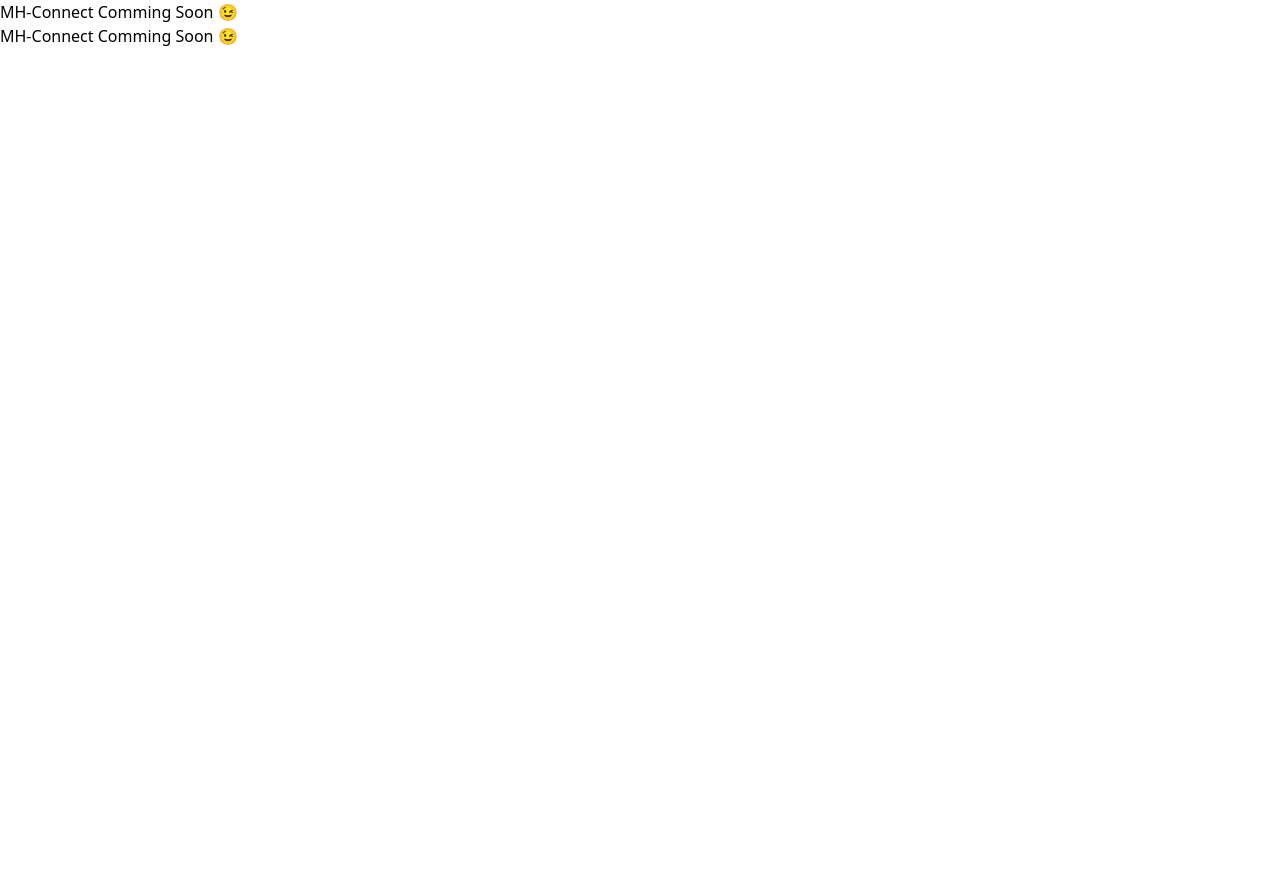
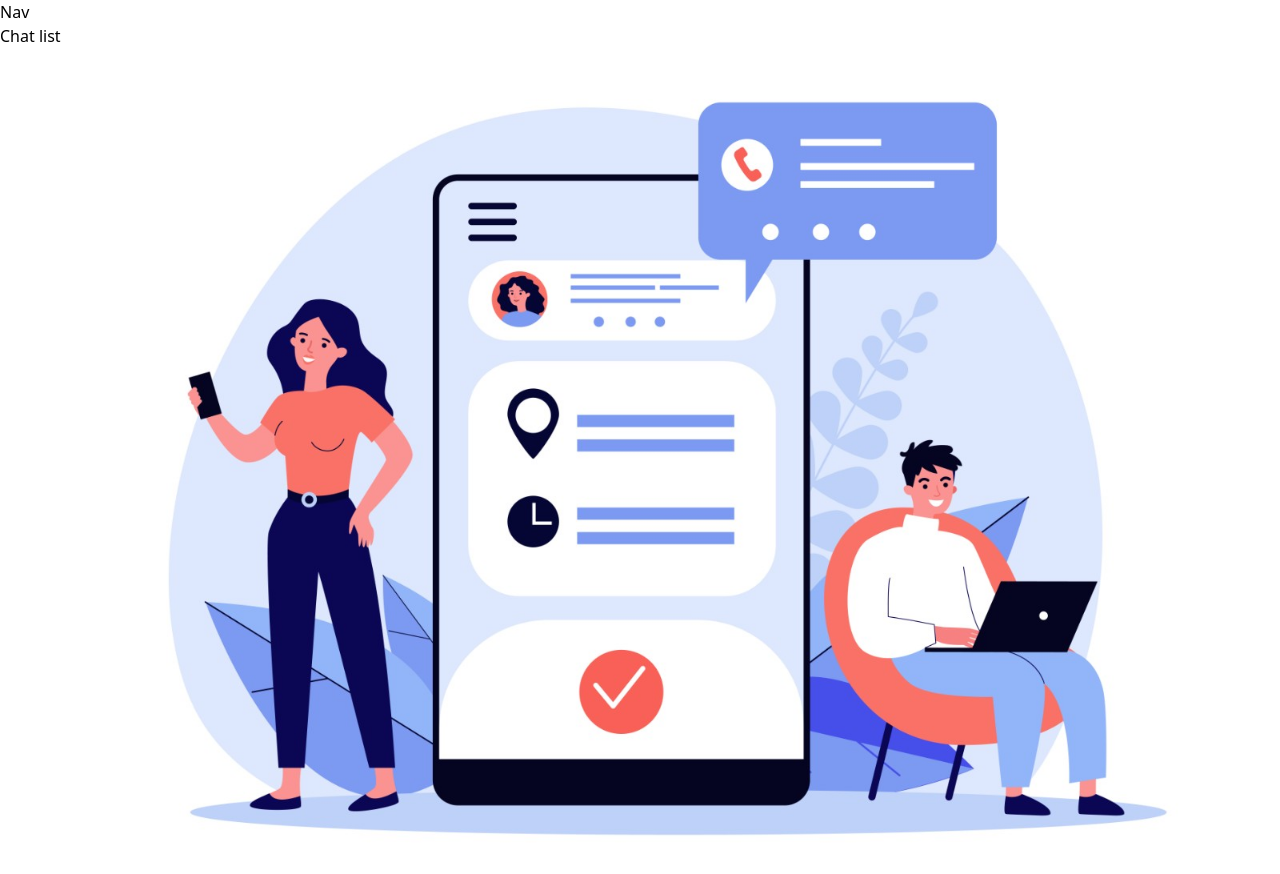
Before and after one commit to huzaifa8320/MH-Connect, a React (Vite) app: page / in a window 1280 px wide. Shown: the top 874 px of the page. Before the commit the page ends 800 px from the top, so only its background shows below. Built offline with nearby package versions, Linux system fonts and the light colour scheme.

Commit message:
Some Changes

```diff
--- a/src/App.jsx
+++ b/src/App.jsx
@@ -2,15 +2,30 @@
 import reactLogo from './assets/react.svg'
 import viteLogo from '/vite.svg'
 import './App.css'
+import bg_chat from './assets/Chat-bg.jpg'
 
 function App() {
   const [count, setCount] = useState(0)
 
   return (
     <>
-      <div className='h-screen gap-8 flex flex-col items-center justify-center bg-black text-white'>
+      {/* <div className='h-screen gap-8 flex flex-col items-center justify-center bg-black text-white'>
       <h1 className='font-bold text-4xl'>MH-Connect Comming Soon 😉</h1>
       <h1 className='font-bold text-4xl'>MH-Connect Comming Soon 😉</h1>
+      </div> */}
+      <div className='h-screen flex text-white bg-slate-100 border-4 border-yellow-600 pt-7'>
+        <div className='flex w-full'>
+
+        <div className=' bg-gray-100 text-black'>
+          Nav
+        </div>
+        <div className='w-[45%] bg-black border-4 border-red-800'>
+          Chat list
+        </div>
+        <div className='bg-white flex p-20 border-4 border-red-800'>
+          <img src={bg_chat} alt="" className='bg-cover object-contain' />
+        </div>
+        </div>
       </div>
     </>
   )
```
Also changed, not shown: src/Components/ChatList.jsx (added, +7 -0 lines), src/assets/Chat-bg.jpg (added).
